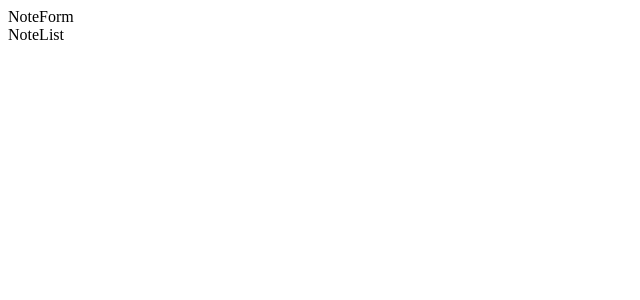
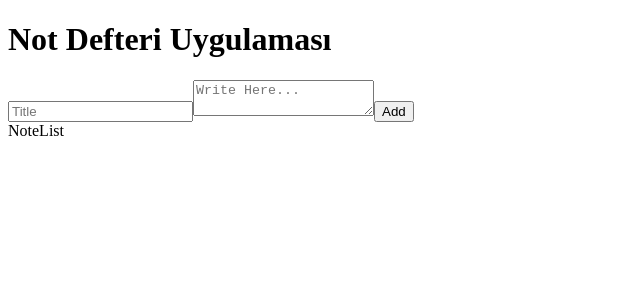
Before and after one commit to mertcetiin/Notepad-App, a React (Vite) app: page / in a window 1280 px wide. Shown: the top 300 px of the page, without its empty margins (0-640 px from the left). Built offline with nearby package versions, Linux system fonts and the light colour scheme.

Commit message:
app and noteForm finished

```diff
--- a/src/App.jsx
+++ b/src/App.jsx
@@ -1,13 +1,20 @@
 import './App.css'
 import NoteForm from './components/NoteForm'
 import NoteList from './components/NoteList'
+import { useState } from 'react'
 
 function App() {
 
+  const [notes, setNotes] = useState([]);
+
+  const onAdd = (note) => {
+    setNotes([...notes, note])
+  }
 
   return (
     <div>
-      <NoteForm />
+      <h1>Not Defteri Uygulaması</h1>
+      <NoteForm onSubmit={onAdd} />
       <NoteList />
     </div>
   )
--- a/src/components/NoteForm.jsx
+++ b/src/components/NoteForm.jsx
@@ -1,8 +1,25 @@
-import React from 'react'
+import { useState } from 'react'
 
-function NoteForm() {
+function NoteForm({ onSubmit }) {
+
+    const [title, setTitle] = useState('');
+    const [content, setContent] = useState('');
+
+    const handleSubmit = (e) => {
+        e.preventDefault();
+        if (title !== '' && content !== '') {
+            onSubmit({ title, content })
+            setTitle('');
+            setContent('');
+        }
+    };
+
     return (
-        <div>NoteForm</div>
+        <form onSubmit={handleSubmit}>
+            <input type='text' value={title} placeholder='Title' onChange={(e) => e.target.value} />
+            <textarea placeholder='Write Here...' value={content} onChange={(e) => e.target.value} />
+            <button type='submit'>Add</button>
+        </form>
     )
 }
 
```
